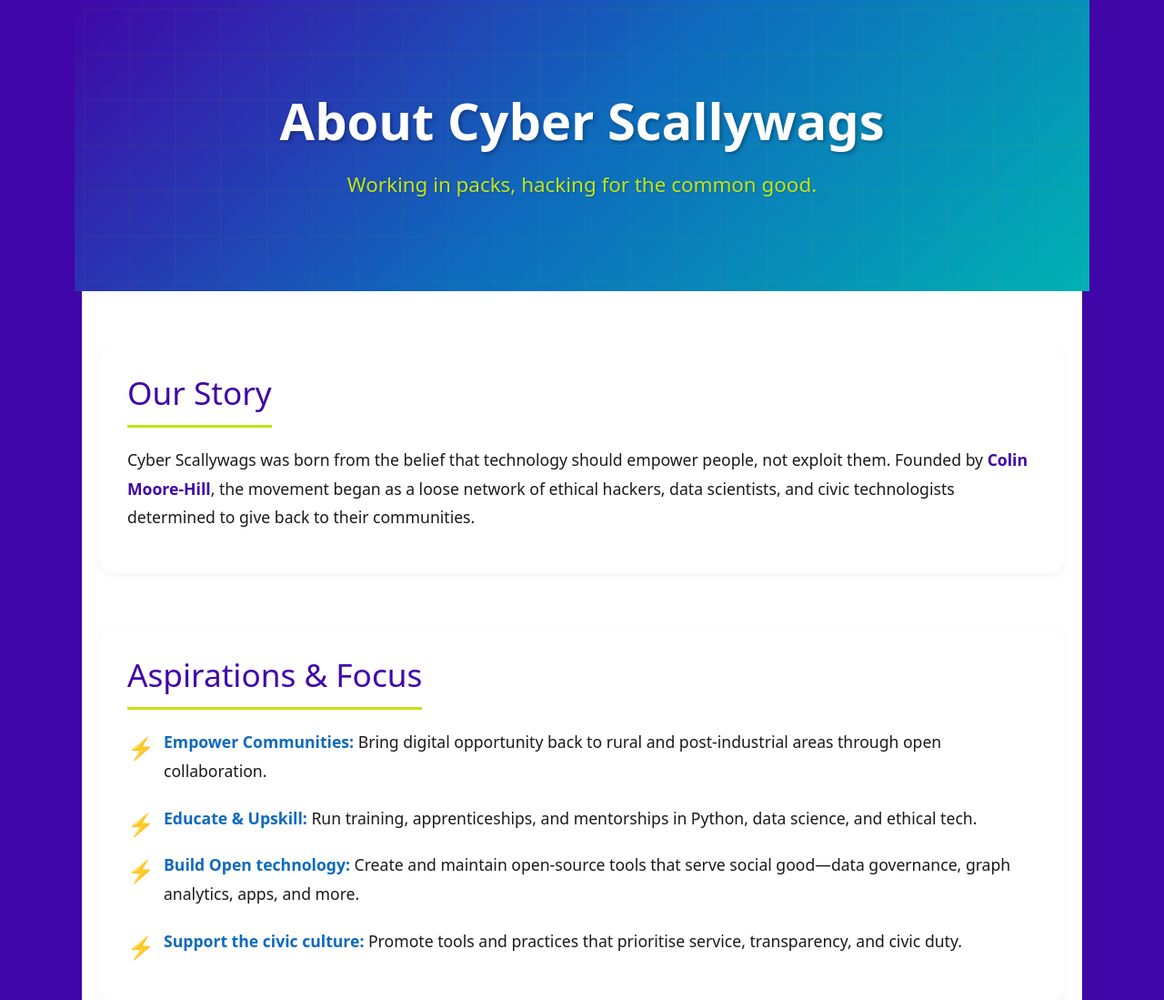
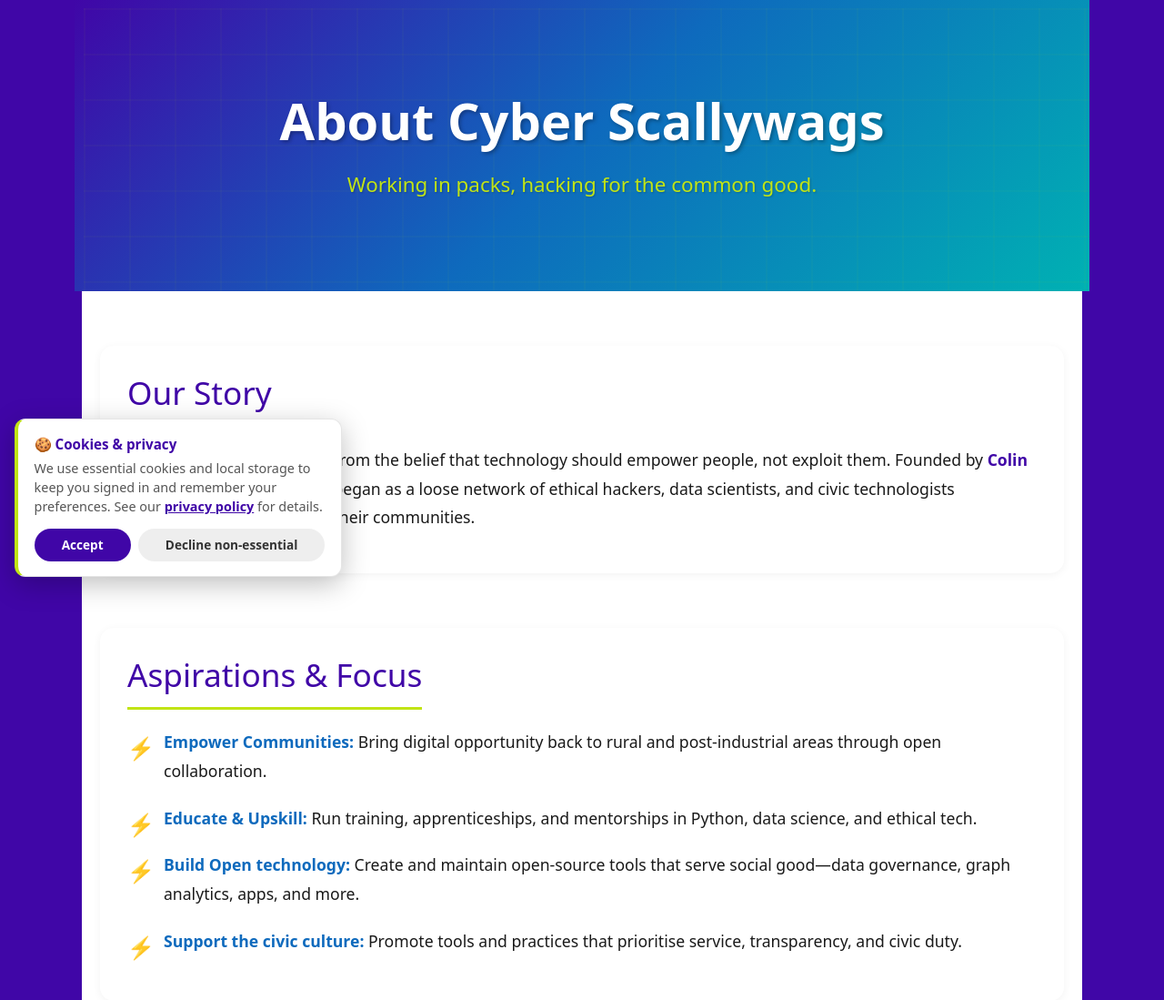
Before and after one commit to cyberscallywags/web_portal, a FastAPI app: page /about in a window 1280 px wide. Shown: the part 150-1249 px from the top of the page at 91% size. Run offline with FastAPI, Linux system fonts and the light colour scheme.

Commit message:
REFACTORED: To add Cookie / Privacy notice.

```diff
--- a/app/main.py
+++ b/app/main.py
@@ -61,6 +61,12 @@ async def read_about(request: Request):
 async def read_specialisms(request: Request):
     logfire.info('TRIGGERED: read_specialisms !')
     return templates.TemplateResponse(request, "specialisms.html", {})
+
+
+@app.get("/privacy")
+async def read_privacy(request: Request):
+    logfire.info('TRIGGERED: read_privacy !')
+    return templates.TemplateResponse(request, "privacy.html", {})
 
 
 
--- a/app/templates/base.html
+++ b/app/templates/base.html
@@ -268,11 +268,124 @@
     <hr class="border-secondary">
     <div class="row">
       <div class="col-12 text-center">
-        <p class="mb-0 text-light">&copy; 2025 Cyber Scallywags. All rights reserved. | DSF Companion Project</p>
+        <p class="mb-0 text-light">&copy; 2025 Cyber Scallywags. All rights reserved. | DSF Companion Project | <a href="/privacy" class="text-light">Privacy &amp; Cookies</a></p>
       </div>
     </div>
   </div>
 </footer>
+
+<!-- Cookie / privacy consent banner -->
+<style>
+  .cookie-consent {
+    position: fixed;
+    bottom: 1rem;
+    left: 1rem;
+    max-width: 360px;
+    width: calc(100% - 2rem);
+    background: #ffffff;
+    color: #333;
+    border: 1px solid rgba(0, 0, 0, 0.1);
+    border-left: 4px solid #C1E415;
+    border-radius: 12px;
+    box-shadow: 0 8px 30px rgba(0, 0, 0, 0.25);
+    padding: 1rem 1.1rem;
+    z-index: 10000;
+    font-size: 0.9rem;
+    line-height: 1.45;
+    /* Hidden until JS decides whether to show it */
+    display: none;
+    transform: translateY(12px);
+    opacity: 0;
+    transition: transform 0.3s ease, opacity 0.3s ease;
+  }
+  .cookie-consent.is-visible {
+    display: block;
+    transform: translateY(0);
+    opacity: 1;
+  }
+  .cookie-consent__title {
+    font-weight: 700;
+    color: #4006a7;
+    margin: 0 0 0.35rem;
+    font-size: 0.95rem;
+  }
+  .cookie-consent__text { margin: 0 0 0.85rem; color: #555; }
+  .cookie-consent__text a { color: #4006a7; font-weight: 600; }
+  .cookie-consent__actions { display: flex; gap: 0.5rem; flex-wrap: wrap; }
+  .cookie-consent__btn {
+    flex: 1 1 auto;
+    padding: 0.5rem 0.9rem;
+    border-radius: 20px;
+    border: none;
+    font-weight: 600;
+    font-size: 0.85rem;
+    cursor: pointer;
+    transition: transform 0.15s ease, background 0.15s ease;
+  }
+  .cookie-consent__btn:hover { transform: translateY(-1px); }
+  .cookie-consent__btn--accept { background: #4006a7; color: #fff; }
+  .cookie-consent__btn--accept:hover { background: #5a0fc9; }
+  .cookie-consent__btn--decline { background: #eee; color: #333; }
+  .cookie-consent__btn--decline:hover { background: #ddd; }
+  .cookie-consent__btn:focus-visible { outline: 3px solid #CC0084; outline-offset: 2px; }
+  @media (prefers-reduced-motion: reduce) {
+    .cookie-consent { transition: none; }
+  }
+</style>
+
+<div id="cookieConsent" class="cookie-consent" role="dialog" aria-modal="false"
+     aria-labelledby="cookieConsentTitle" aria-describedby="cookieConsentText" hidden>
+  <p id="cookieConsentTitle" class="cookie-consent__title">🍪 Cookies &amp; privacy</p>
+  <p id="cookieConsentText" class="cookie-consent__text">
+    We use essential cookies and local storage to keep you signed in and remember your
+    preferences. See our <a href="/privacy">privacy policy</a> for details.
+  </p>
+  <div class="cookie-consent__actions">
+    <button type="button" id="cookieAccept" class="cookie-consent__btn cookie-consent__btn--accept">Accept</button>
+    <button type="button" id="cookieDecline" class="cookie-consent__btn cookie-consent__btn--decline">Decline non-essential</button>
+  </div>
+</div>
+
+<script>
+(function () {
+  var STORAGE_KEY = 'cookieConsent';
+  var banner = document.getElementById('cookieConsent');
+  if (!banner) return;
+
+  function storeChoice(value) {
+    try { localStorage.setItem(STORAGE_KEY, value); } catch (e) { /* storage unavailable */ }
+  }
+
+  function hideBanner(value) {
+    storeChoice(value);
+    banner.classList.remove('is-visible');
+    // Wait for the fade-out before fully removing from the a11y tree
+    window.setTimeout(function () {
+      banner.setAttribute('hidden', '');
+      banner.style.display = 'none';
+    }, 300);
+  }
+
+  var existing = null;
+  try { existing = localStorage.getItem(STORAGE_KEY); } catch (e) { existing = null; }
+
+  if (!existing) {
+    banner.removeAttribute('hidden');
+    banner.style.display = 'block';
+    // Force reflow so the transition runs, then reveal
+    // eslint-disable-next-line no-unused-expressions
+    banner.offsetHeight;
+    banner.classList.add('is-visible');
+  }
+
+  document.getElementById('cookieAccept').addEventListener('click', function () {
+    hideBanner('accepted');
+  });
+  document.getElementById('cookieDecline').addEventListener('click', function () {
+    hideBanner('declined');
+  });
+})();
+</script>
 
 <!-- Account Management JavaScript -->
 <script>
```
Also changed, not shown: app/templates/privacy.html (added, +133 -0 lines).
